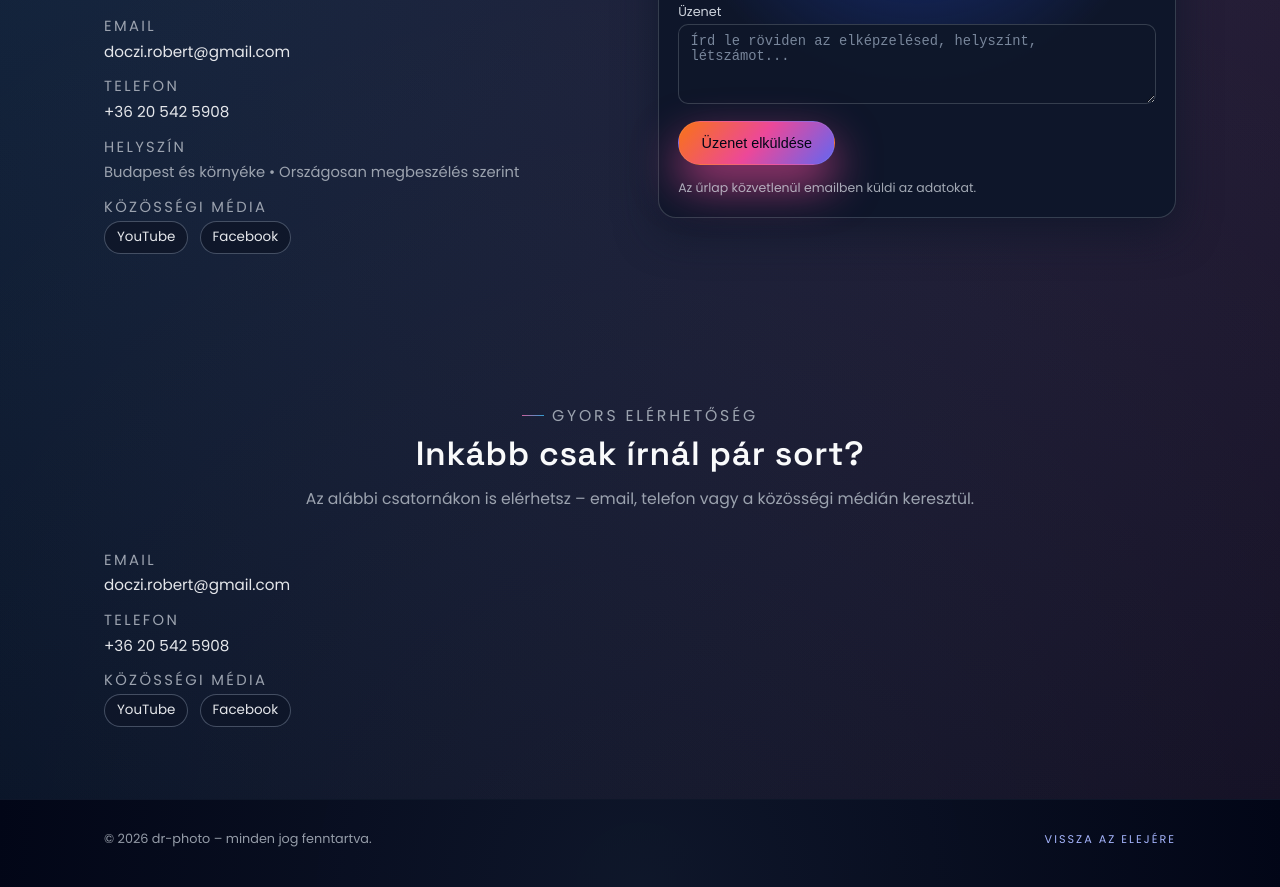
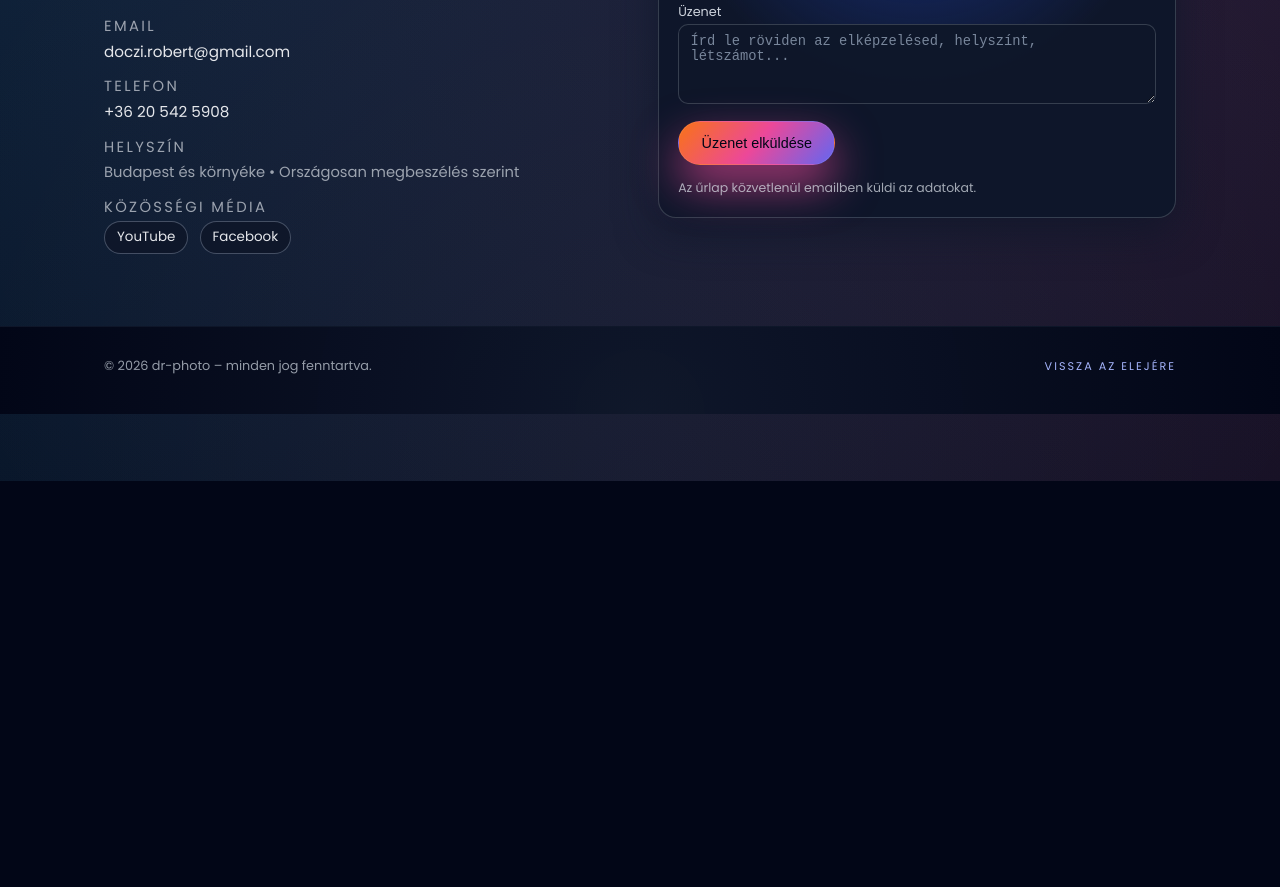
Before and after one commit to NeonGamer3220/dr-photo-kiadatlan, a website: page elerhetoseg.html in a window 1280 px wide. Shown: the part 319-1206 px from the top of the page. After the commit the page ends 800 px from the top, so only its background shows below. Drawn offline with Linux system fonts and the light colour scheme.

Commit message:
Add files via upload

```diff
--- a/elerhetoseg.html
+++ b/elerhetoseg.html
@@ -174,50 +174,6 @@
           </div>
         </div>
       </section>
-
-      <!-- Elérhetőségeim - rövid összefoglaló -->
-      <section class="section footer-contact-cta">
-        <div class="container">
-          <div class="section-header">
-            <p class="eyebrow">Gyors elérhetőség</p>
-            <h2>Inkább csak írnál pár sort?</h2>
-            <p>
-              Az alábbi csatornákon is elérhetsz – email, telefon vagy a
-              közösségi médián keresztül.
-            </p>
-          </div>
-
-          <ul class="contact-list">
-            <li>
-              <span class="contact-label">Email</span>
-              <a href="mailto:doczi.robert@gmail.com">doczi.robert@gmail.com</a>
-            </li>
-            <li>
-              <span class="contact-label">Telefon</span>
-              <a href="tel:+36205425908">+36 20 542 5908</a>
-            </li>
-            <li>
-              <span class="contact-label">Közösségi média</span>
-              <div class="contact-socials">
-                <a
-                  href="https://www.youtube.com/@robertdoczi5941"
-                  target="_blank"
-                  rel="noopener noreferrer"
-                  aria-label="YouTube"
-                  >YouTube</a
-                >
-                <a
-                  href="https://www.facebook.com/p/Dr-Photo-100063641588811/"
-                  target="_blank"
-                  rel="noopener noreferrer"
-                  aria-label="Facebook"
-                  >Facebook</a
-                >
-              </div>
-            </li>
-          </ul>
-        </div>
-      </section>
     </main>
 
     <footer class="site-footer">
```
